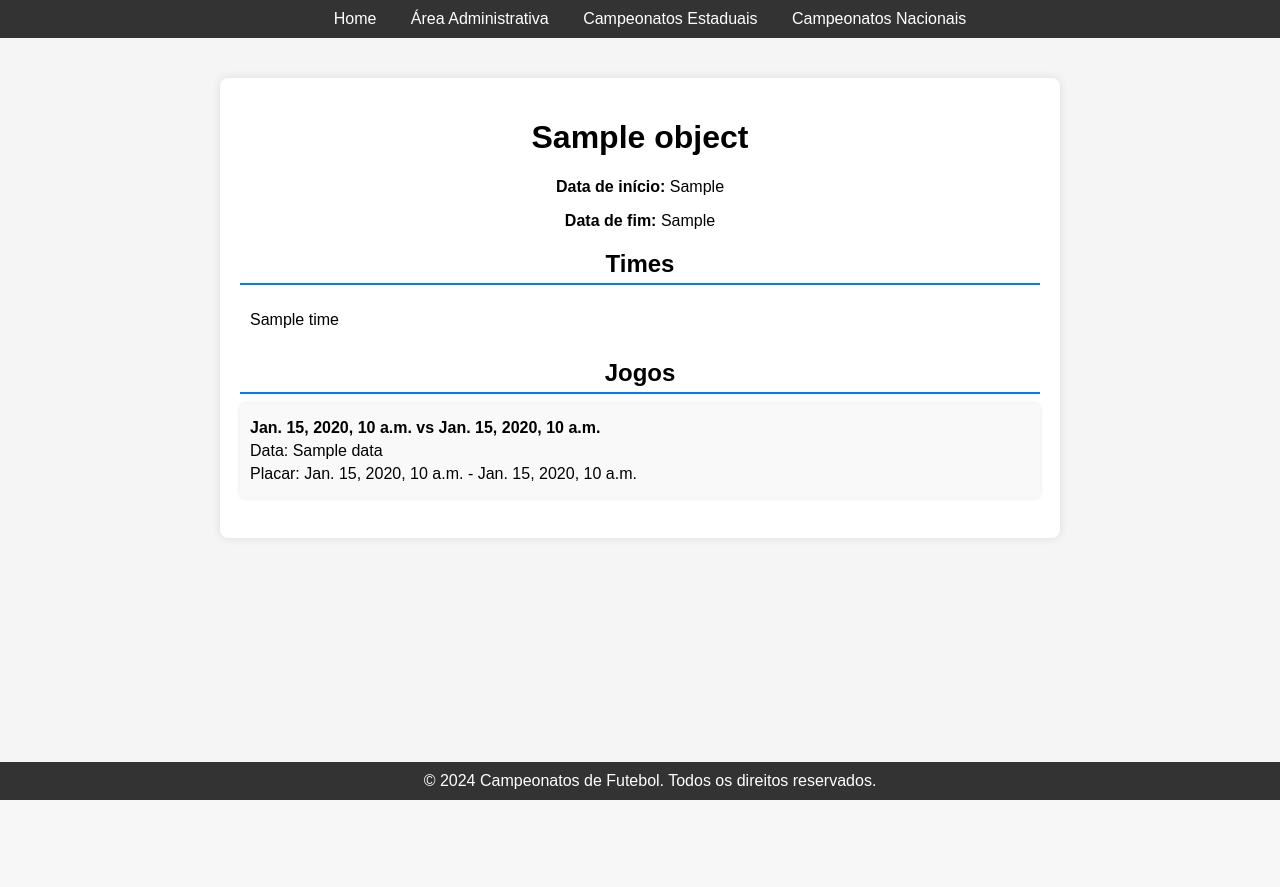
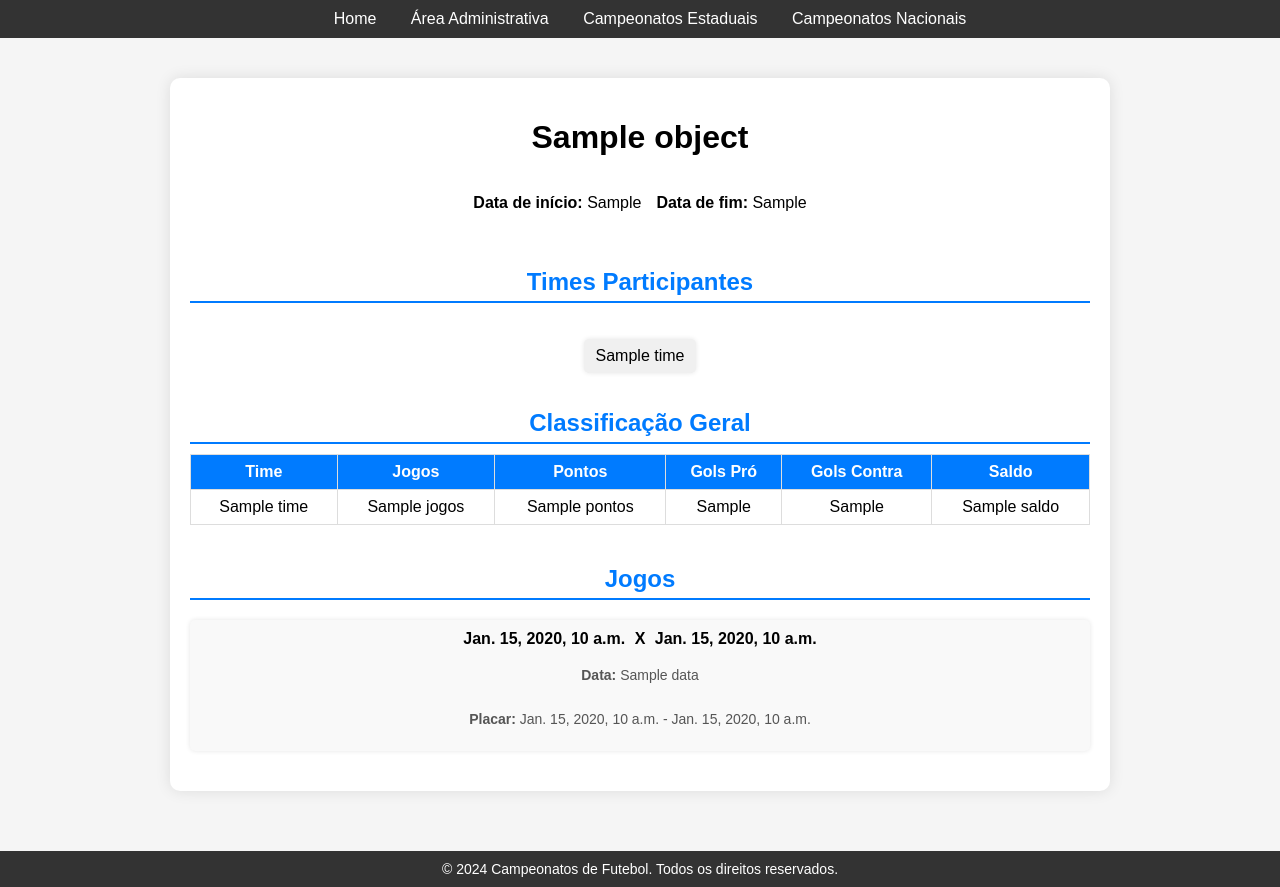
Before and after one commit to dverasqrz/django_calcio, a Django app: template campeonatos/templates/campeonatos/campeonato_detail.html in a window 1280 px wide. Before the commit the page ends 800 px from the top, so only its background shows below. Run offline with Django 3.2, Linux system fonts and the light colour scheme; the template is opened without the code that fills it: most values are stand-ins (such as "Sample title", 1, 10 or a date in 2020).

Commit message:
Inseri tabela e pontuacao

```diff
--- a/campeonatos/static/css/styles.css
+++ b/campeonatos/static/css/styles.css
@@ -5,6 +5,7 @@ body {
     background-color: #f5f5f5;
     margin: 0;
     padding: 0;
+    font-size: 16px;
 }
 
 .navbar {
@@ -26,17 +27,24 @@ body {
 }
 
 .container {
-    max-width: 800px;
+    max-width: 900px;
     margin: 20px auto;
     padding: 20px;
     background-color: #ffffff;
-    box-shadow: 0 0 10px rgba(0, 0, 0, 0.1);
-    border-radius: 8px;
+    box-shadow: 0 0 15px rgba(0, 0, 0, 0.1);
+    border-radius: 10px;
+    text-align: center;
 }
 
 .header {
-    text-align: center;
     margin-bottom: 20px;
+}
+
+.header .dates {
+    display: flex;
+    justify-content: center;
+    gap: 15px;
+    font-size: 16px;
 }
 
 .section {
@@ -47,38 +55,89 @@ body {
     margin-bottom: 10px;
     border-bottom: 2px solid #007BFF;
     padding-bottom: 5px;
+    color: #007BFF;
+}
+
+.teams, .games {
+    display: flex;
+    flex-direction: column;
+    gap: 10px;
+}
+
+.team-list {
+    list-style-type: none;
+    padding: 0;
+    display: flex;
+    flex-wrap: wrap;
+    gap: 10px;
+    justify-content: center;
+}
+
+.team-item {
+    background-color: #f0f0f0;
+    padding: 8px 12px;
+    border-radius: 5px;
+    box-shadow: 0 0 5px rgba(0, 0, 0, 0.1);
+}
+
+.classification-table {
+    width: 100%;
+    border-collapse: collapse;
+    margin-bottom: 20px;
+}
+
+.classification-table th, .classification-table td {
+    border: 1px solid #ddd;
+    padding: 8px;
     text-align: center;
 }
 
-.section ul {
-    list-style-type: none;
-    padding: 0;
+.classification-table th {
+    background-color: #007BFF;
+    color: white;
 }
 
-.section li {
-    padding: 10px;
-    border-bottom: 1px solid #ddd;
+.game-cards {
+    display: flex;
+    flex-direction: column;
+    gap: 10px;
 }
 
-.section li:last-child {
-    border-bottom: none;
+.game-cards.compact {
+    gap: 5px;
 }
 
 .game-card {
     background-color: #f9f9f9;
-    margin-bottom: 10px;
     padding: 10px;
     border-radius: 5px;
     box-shadow: 0 0 5px rgba(0, 0, 0, 0.1);
+    display: flex;
+    flex-direction: column;
+    align-items: center;
+    text-align: center;
 }
 
-.game-card p {
-    margin: 5px 0;
+.game-card .teams {
+    font-size: 16px;
+    font-weight: bold;
+    margin-bottom: 5px;
+    display: inline; /* Change to inline to ensure same line */
+}
+
+.game-card .teams .vs {
+    margin: 0 5px;
+}
+
+.game-card .date, .game-card .score {
+    font-size: 14px;
+    color: #555;
 }
 
 .footer {
     text-align: center;
     margin-top: 20px;
+    font-size: 14px;
 }
 
 .button {
--- a/campeonatos/templates/campeonatos/base_generic.html
+++ b/campeonatos/templates/campeonatos/base_generic.html
@@ -1,4 +1,3 @@
-<!-- campeonatos/templates/campeonatos/base_generic.html -->
 <!DOCTYPE html>
 <html lang="en">
 <head>
@@ -12,6 +11,9 @@
             margin: 0;
             padding: 0;
             background-color: #f5f5f5;
+            display: flex;
+            flex-direction: column;
+            min-height: 100vh;
         }
         .navbar {
             background-color: #333;
@@ -28,6 +30,7 @@
             text-decoration: underline;
         }
         .content {
+            flex: 1;
             padding: 20px;
         }
         .footer {
@@ -35,9 +38,6 @@
             color: #fff;
             text-align: center;
             padding: 10px;
-            position: absolute;
-            bottom: 0;
-            width: 100%;
         }
     </style>
 </head>
--- a/campeonatos/templates/campeonatos/campeonato_detail.html
+++ b/campeonatos/templates/campeonatos/campeonato_detail.html
@@ -11,31 +11,64 @@
   <div class="container">
     <div class="header">
       <h1>{{ object.nome }}</h1>
-      <p><strong>Data de início:</strong> {{ object.data_inicio }}</p>
-      <p><strong>Data de fim:</strong> {{ object.data_fim }}</p>
+      <div class="dates">
+        <p><strong>Data de início:</strong> {{ object.data_inicio }}</p>
+        <p><strong>Data de fim:</strong> {{ object.data_fim }}</p>
+      </div>
     </div>
 
-    <div class="section">
-      <h2>Times</h2>
-      <ul>
+    <div class="section teams">
+      <h2>Times Participantes</h2>
+      <ul class="team-list">
         {% for time in object.times.all %}
-          <li>{{ time.nome }}</li>
+          <li class="team-item">{{ time.nome }}</li>
         {% endfor %}
       </ul>
     </div>
 
-    <div class="section">
+    <div class="section classification">
+      <h2>Classificação Geral</h2>
+      <table class="classification-table">
+        <thead>
+          <tr>
+            <th>Time</th>
+            <th>Jogos</th>
+            <th>Pontos</th>
+            <th>Gols Pró</th>
+            <th>Gols Contra</th>
+            <th>Saldo</th>
+          </tr>
+        </thead>
+        <tbody>
+          {% for time, stats in object.get_classificacao %}
+            <tr>
+              <td>{{ time.nome }}</td>
+              <td>{{ stats.jogos }}</td>
+              <td>{{ stats.pontos }}</td>
+              <td>{{ stats.gols_pro }}</td>
+              <td>{{ stats.gols_contra }}</td>
+              <td>{{ stats.saldo }}</td>
+            </tr>
+          {% endfor %}
+        </tbody>
+      </table>
+    </div>
+
+    <div class="section games">
       <h2>Jogos</h2>
-      <div>
-        {% for jogo in object.jogos.all %}
+      <div class="game-cards compact">
+        {% for jogo in object.get_jogos_validos %}
           <div class="game-card">
-            <p><strong>{{ jogo.time_casa }} vs {{ jogo.time_fora }}</strong></p>
-            <p>Data: {{ jogo.data }}</p>
-            <p>Placar: {{ jogo.gols_time_casa }} - {{ jogo.gols_time_fora }}</p>
+            <div class="teams">
+              <span class="team-home">{{ jogo.time_casa }}</span>
+              <span class="vs"> X </span>
+              <span class="team-away">{{ jogo.time_fora }}</span>
+            </div>
+            <p class="date"><strong>Data:</strong> {{ jogo.data }}</p>
+            <p class="score"><strong>Placar:</strong> {{ jogo.gols_time_casa }} - {{ jogo.gols_time_fora }}</p>
           </div>
         {% endfor %}
       </div>
     </div>
-
   </div>
 {% endblock %}
--- a/campeonatos/templates/campeonatos/campeonato_list.html
+++ b/campeonatos/templates/campeonatos/campeonato_list.html
@@ -4,6 +4,7 @@
 {% block title %}Lista de Campeonatos{% endblock %}
 
 {% block content %}
+  <div class="container">
     <h1>Campeonatos</h1>
     {% if object_list %}
       <ul>
@@ -14,4 +15,5 @@
     {% else %}
       <p>Não existem campeonatos cadastrados.</p>
     {% endif %}
+  </div>
 {% endblock %}
```
Also changed, not shown: campeonatos/models.py (+37 -1 lines). Lines whose indentation alone changed are shown as unchanged.
